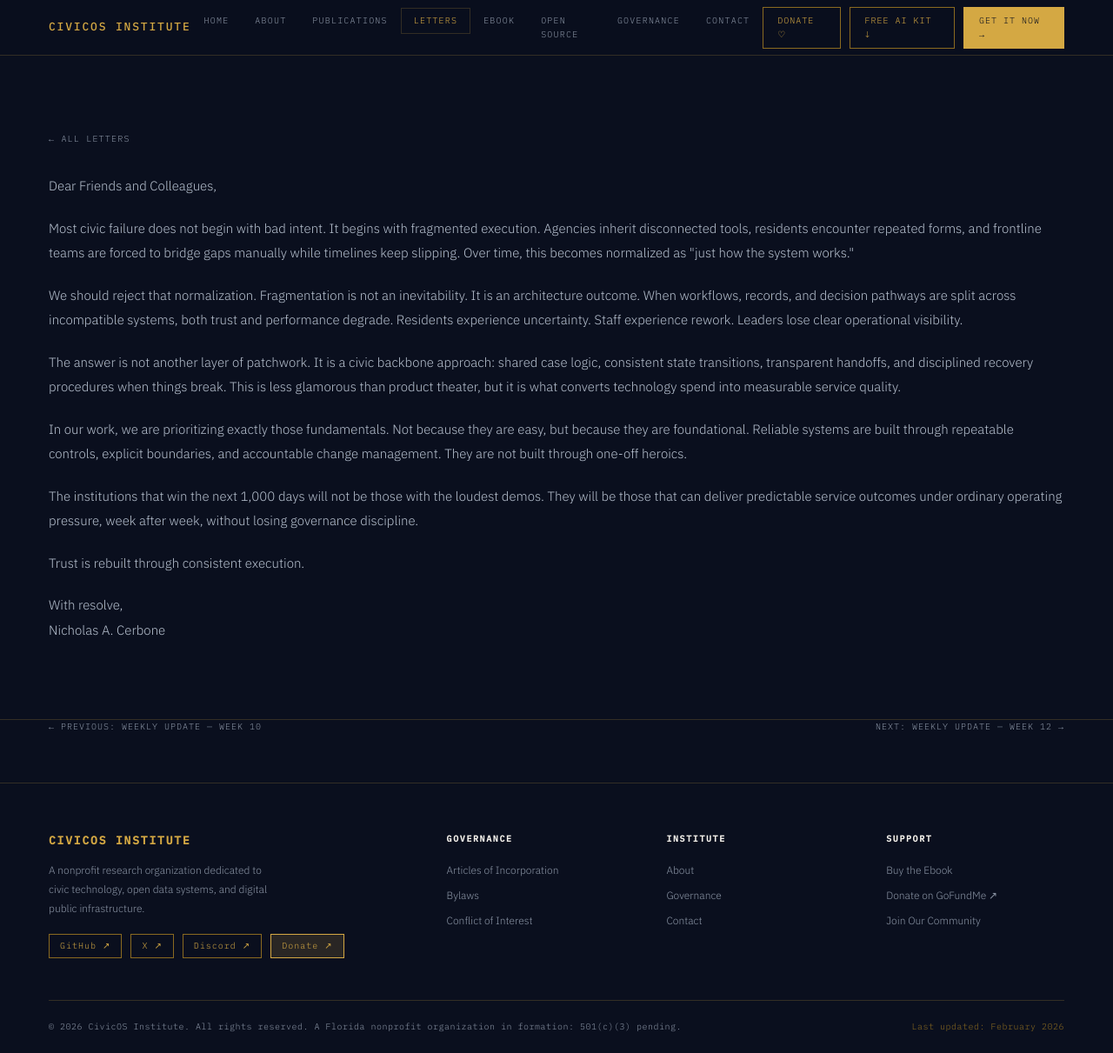
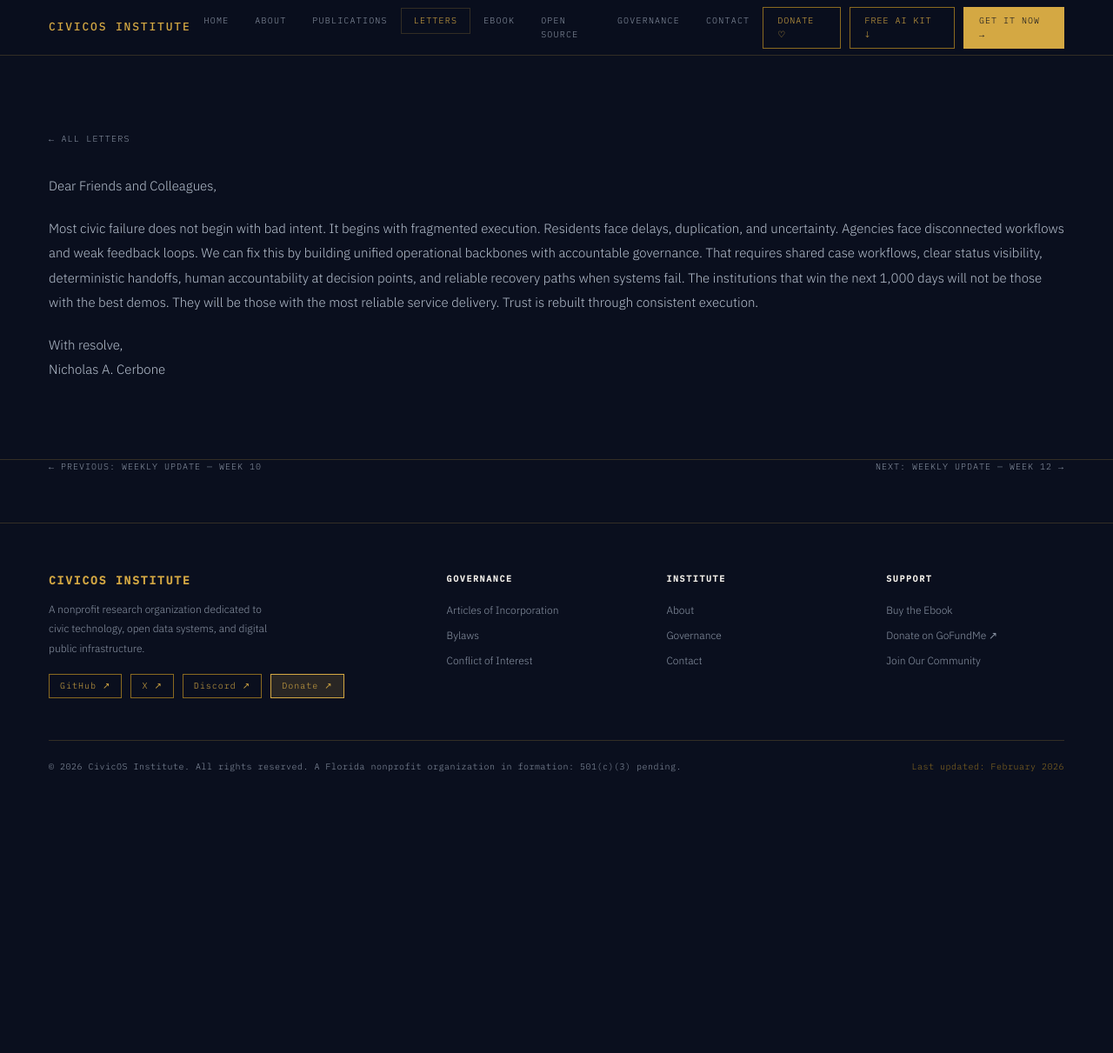
Before and after one commit to CivicOSInstitute/civicos-institute.github.io, a Jekyll site: the page built from _letters/2026-03-17-week-11.html, in a window 1280 px wide and 1211 px high. Shown: the whole window at 87% size. Built offline with Jekyll 4.4.1, drawn with Linux system fonts in a browser that asks for light colours; some web fonts are replaced.

Commit message:
Convert week 11 to pure prose v3 long-form narrative style

```diff
--- a/_letters/2026-03-17-week-11.html
+++ b/_letters/2026-03-17-week-11.html
@@ -11,12 +11,9 @@ permalink: /letters/week-11-2026/
 ---
 
 <div class="letter-body">
+
 <p>Dear Friends and Colleagues,</p>
-<p>Most civic failure does not begin with bad intent. It begins with fragmented execution. Agencies inherit disconnected tools, residents encounter repeated forms, and frontline teams are forced to bridge gaps manually while timelines keep slipping. Over time, this becomes normalized as "just how the system works."</p>
-<p>We should reject that normalization. Fragmentation is not an inevitability. It is an architecture outcome. When workflows, records, and decision pathways are split across incompatible systems, both trust and performance degrade. Residents experience uncertainty. Staff experience rework. Leaders lose clear operational visibility.</p>
-<p>The answer is not another layer of patchwork. It is a civic backbone approach: shared case logic, consistent state transitions, transparent handoffs, and disciplined recovery procedures when things break. This is less glamorous than product theater, but it is what converts technology spend into measurable service quality.</p>
-<p>In our work, we are prioritizing exactly those fundamentals. Not because they are easy, but because they are foundational. Reliable systems are built through repeatable controls, explicit boundaries, and accountable change management. They are not built through one-off heroics.</p>
-<p>The institutions that win the next 1,000 days will not be those with the loudest demos. They will be those that can deliver predictable service outcomes under ordinary operating pressure, week after week, without losing governance discipline.</p>
-<p>Trust is rebuilt through consistent execution.</p>
+<p>Most civic failure does not begin with bad intent. It begins with fragmented execution. Residents face delays, duplication, and uncertainty. Agencies face disconnected workflows and weak feedback loops. We can fix this by building unified operational backbones with accountable governance. That requires shared case workflows, clear status visibility, deterministic handoffs, human accountability at decision points, and reliable recovery paths when systems fail. The institutions that win the next 1,000 days will not be those with the best demos. They will be those with the most reliable service delivery. Trust is rebuilt through consistent execution.</p>
 <p>With resolve,<br>Nicholas A. Cerbone</p>
+
 </div>
```
